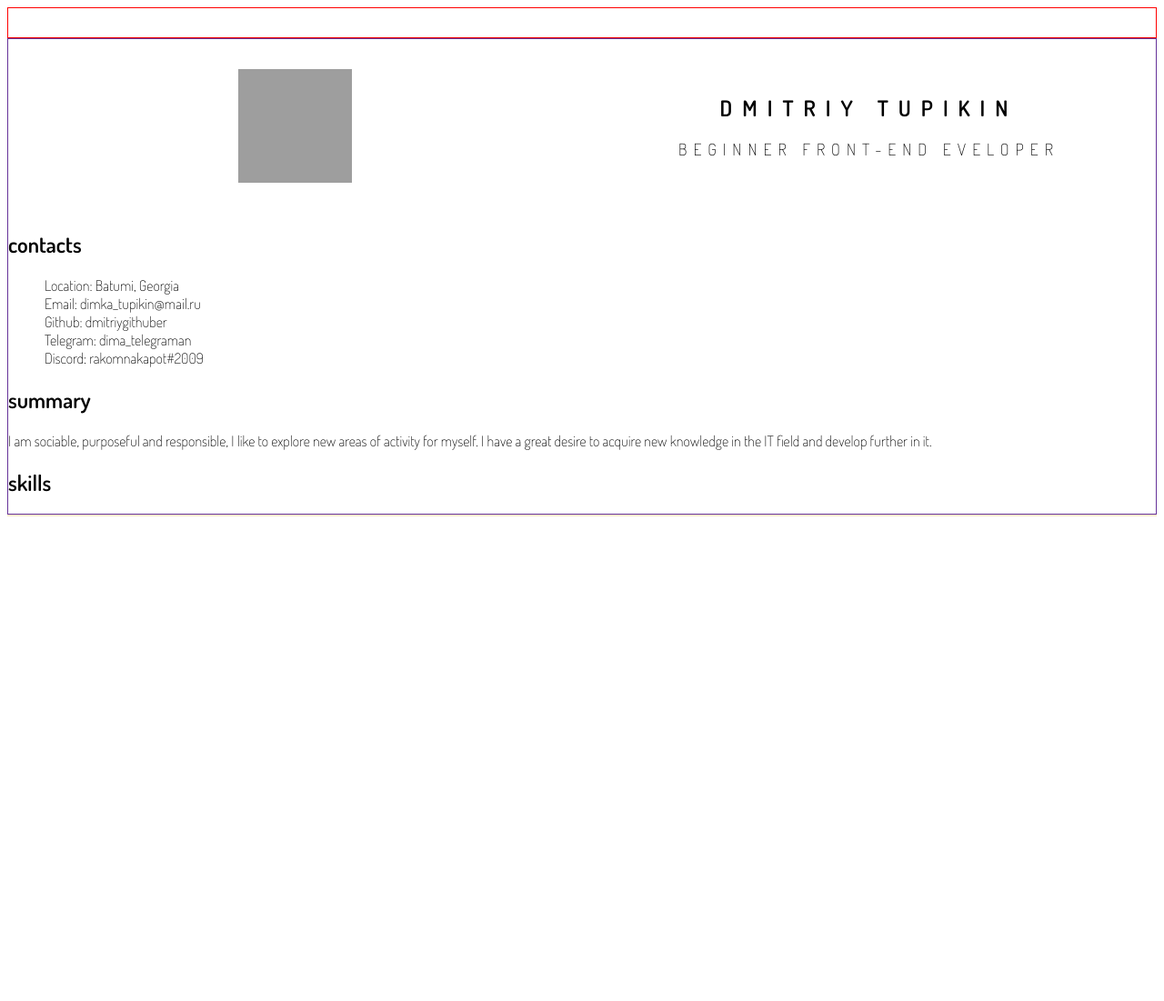
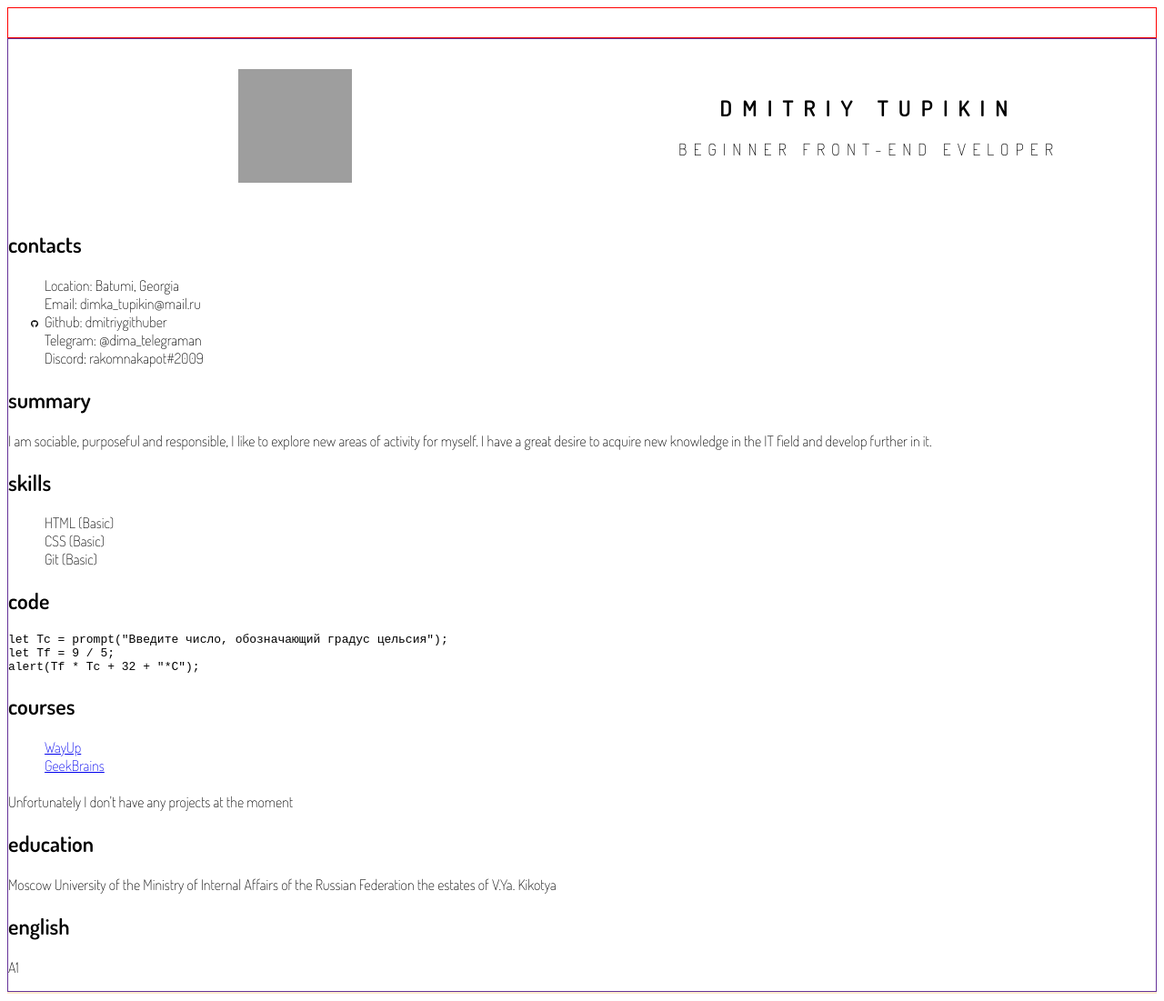
Before and after one commit to Dmitriygithuber/rsschool-cv, a plain HTML site: page index.html in a window 1280 px wide. Shown: the whole page at 91% size. Before the commit the page ends 800 px from the top, so only its background shows below. Drawn offline with Linux system fonts and the light colour scheme; grey boxes are pictures that could not be loaded.

Commit message:
feat: added all sections to the index.html without style

```diff
--- a/index.html
+++ b/index.html
@@ -53,19 +53,19 @@
                     contacts
                 </h2>
                 <ul class="section__list">
-                    <li class="section__list-item">
+                    <li class="section__item">
                         Location: Batumi, Georgia
                     </li>
-                    <li class="section__list-item">
+                    <li class="section__item">
                         Email: dimka_tupikin@mail.ru
                     </li>
-                    <li class="section__list-item section__list-ite">
+                    <li class="section__item bkg">
                         Github: dmitriygithuber
                     </li>
-                    <li class="section__list-item">
-                        Telegram: dima_telegraman
+                    <li class="section__item">
+                        Telegram: @dima_telegraman
                     </li>
-                    <li class="section__list-item">
+                    <li class="section__item">
                         Discord: rakomnakapot#2009
                     </li>
                 </ul>
@@ -85,16 +85,66 @@
                 <h2 class="section__title">
                     skills
                 </h2>
+                <ul class="section__list">
+                    <li class="section__item">
+                        HTML (Basic)
+                    </li>
+                    <li class="section__item">
+                        CSS (Basic)
+                    </li>
+                    <li class="section__item">
+                        Git (Basic)
+                    </li>
+                </ul>
 
             </section>
 
             <section class="section" id="code">
-
-
+                <h2 class="section__title">
+                    code
+                </h2>
+                <pre><code>let Tc = prompt("Введите число, обозначающий градус цельсия");
+let Tf = 9 / 5;
+alert(Tf * Tc + 32 + "*С");</code></pre>
             </section>
 
             <section class="section" id="courses">
+                <h2 class="section__title">
+                    courses
+                </h2>
+                <ul class="section__list">
+                    <li class="section__item">
+                        <a href="https://wayup.in/ru/" class="section__link">WayUp</a>
+                    </li>
+                    <li class="section__item">
+                        <a href="https://gb.ru/" class="section__Link">GeekBrains</a>
+                    </li>
+                </ul>
+            </section>
+            <section class="section" id="projects">
+                <h2 class="section__title">
+                </h2>
+                <p class="section__text">
+                    Unfortunately I don't have any projects at the moment
+                </p>
+            </section>
+            <section class="section" id="education">
+                <h2 class="section__title">
+                    education
+                </h2>
+                <p class="section__text">
+                    Moscow University of the Ministry of Internal Affairs of the Russian Federation the estates of V.Ya.
+                    Kikotya
+                </p>
+            </section>
 
+            <section class="section">
+                <h2 class="section__title">
+                    english
+                </h2>
+                <p class="section__text">
+                    A1
+                </p>
             </section>
         </div>
 
--- a/style.css
+++ b/style.css
@@ -72,11 +72,10 @@ body {
     border: 1px blanchedalmond solid;
 }
 
-.section__list-item {
+.section__item {
     list-style: none;
 }
 
 .bkg {
-    background-image: url(assets/github.svg);
-    background-repeat: no-repeat;
+    list-style-image: url(assets/github.svg);
 }
```
